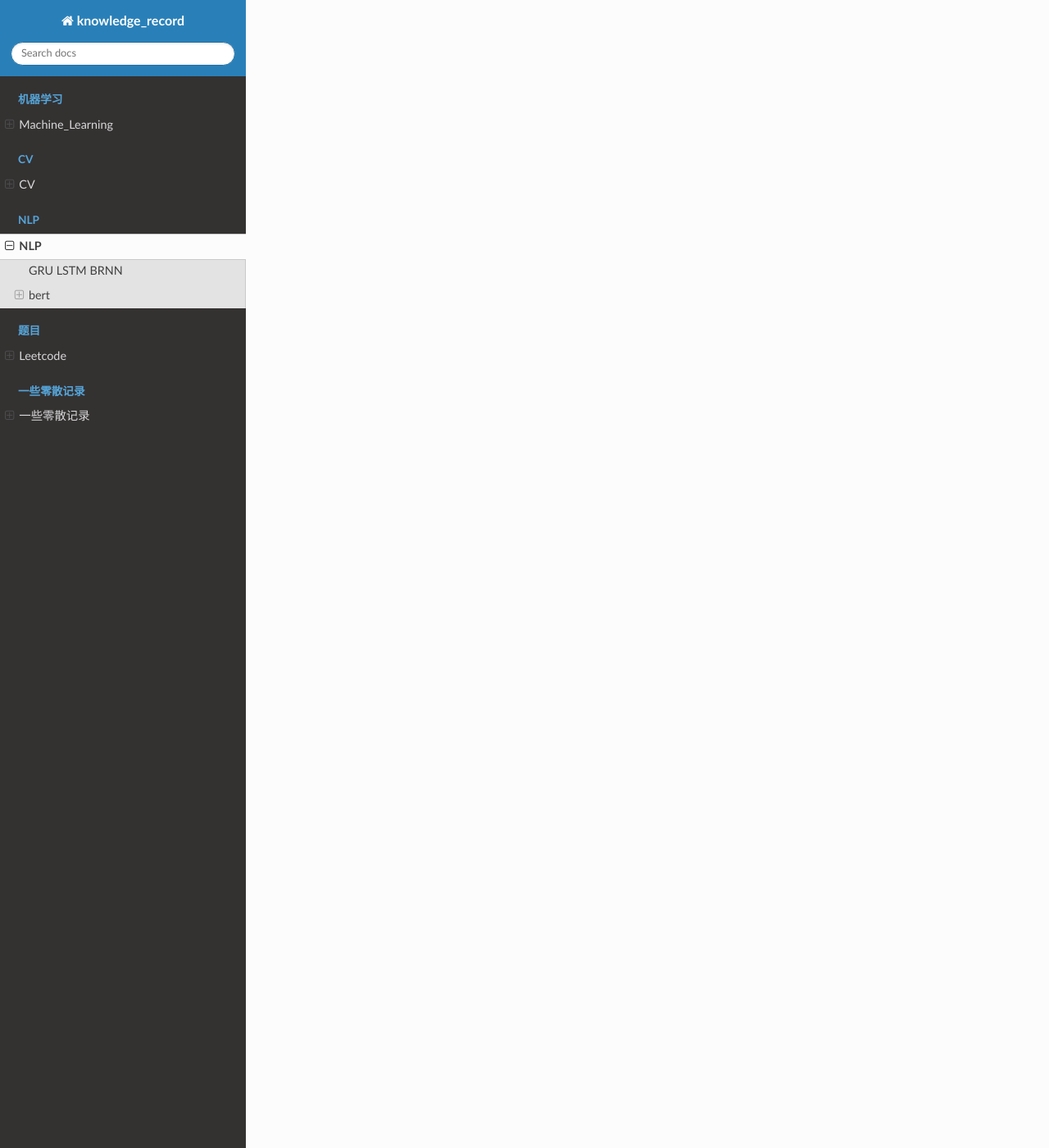
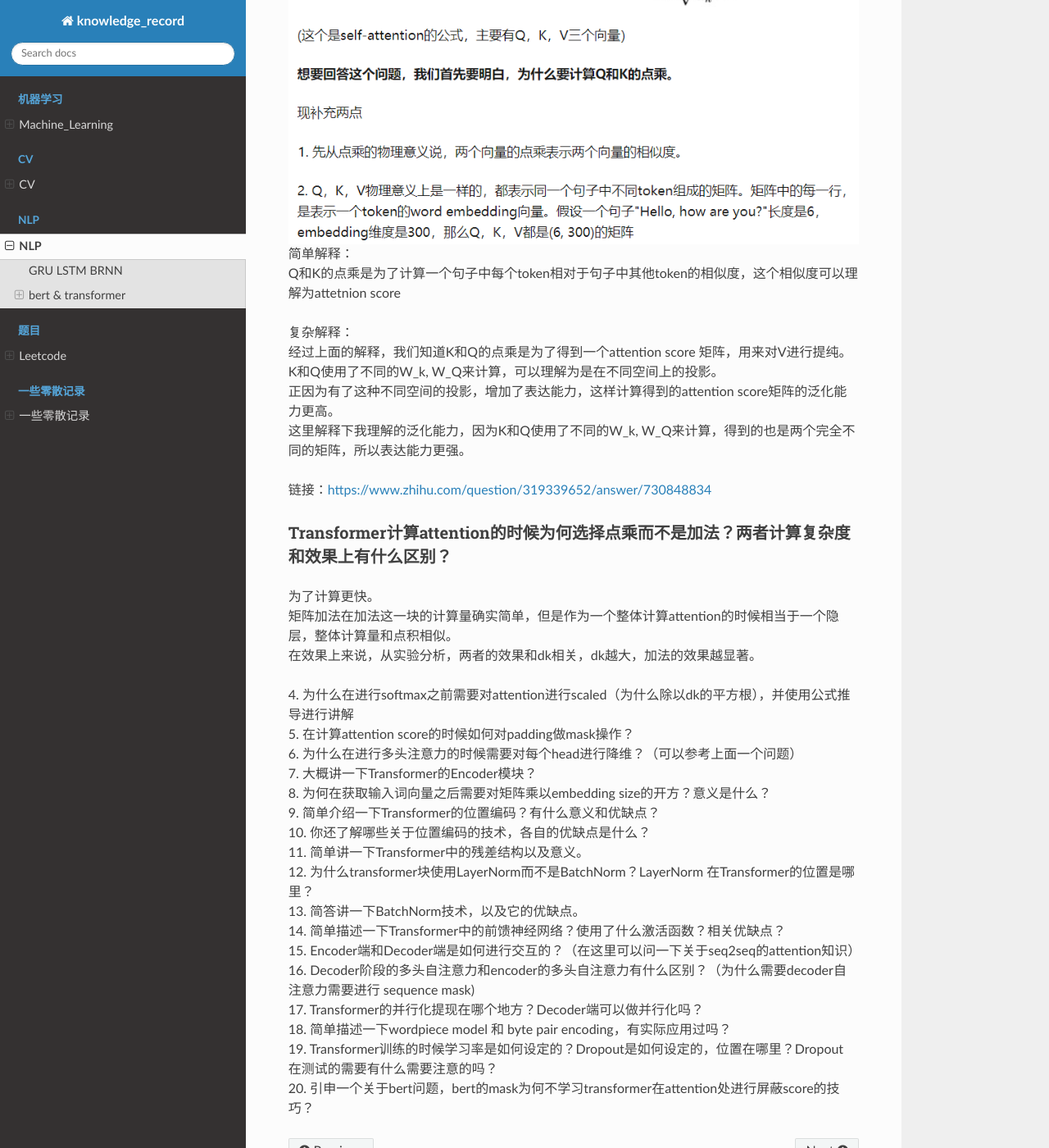
Before and after one commit to luochuankai-JHU/knowledge_record, a Sphinx documentation site: the page built from docs/nlp/nlp.rst, in a window 1280 px wide and 1400 px high, scrolled down 1814 px. Shown: the whole window at 82% size. Built offline with Sphinx 7.4.7 and the Read the Docs theme 2.0.0, drawn with Linux system fonts in a browser that asks for light colours; some of the changed text lies outside the part shown.

Commit message:
nlp transformer

```diff
--- a/docs/nlp/nlp.rst
+++ b/docs/nlp/nlp.rst
@@ -21,29 +21,80 @@ GRU LSTM BRNN
 
 
 
-bert
+bert & transformer
 =================
 
 马上上线
 
-transformer
+
 -----------------
 
 知识蒸馏
 
 剪枝
 
-crf
-n gram
-attention
-transformer
-gpt
-bert
-bagofword
-fasttext
-glove
-elmo
-知识图谱
-模型压缩的相关知识三大角度：蒸馏，剪枝，量化
+| crf
+| n gram
+| attention
+| transformer
+| gpt
+| bert
+| bagofword
+| fasttext
+| glove
+| elmo
+| 知识图谱
+| 模型压缩的相关知识三大角度：蒸馏，剪枝，量化
 
 https://cloud.tencent.com/developer/article/1558479
+
+https://zhuanlan.zhihu.com/p/148656446
+
+史上最全Transformer面试题
+
+Transformer为何使用多头注意力机制？（为什么不使用一个头）
+---------------------------------------------------------------
+
+这个目前还没有公认的解释，本质上是论文原作者发现这样效果确实好。但是普遍的说法是，使用多个头可以提供多个角度的信息。
+
+
+Transformer为什么Q和K使用不同的权重矩阵生成，为何不能使用同一个值进行自身的点乘？
+-----------------------------------------------------------------------------------------
+
+.. image:: ../../_static/nlp/self-attention.png
+	:align: center
+
+| 简单解释：
+| Q和K的点乘是为了计算一个句子中每个token相对于句子中其他token的相似度，这个相似度可以理解为attetnion score
+
+| 复杂解释：
+| 经过上面的解释，我们知道K和Q的点乘是为了得到一个attention score 矩阵，用来对V进行提纯。
+| K和Q使用了不同的W_k, W_Q来计算，可以理解为是在不同空间上的投影。
+| 正因为有了这种不同空间的投影，增加了表达能力，这样计算得到的attention score矩阵的泛化能力更高。
+| 这里解释下我理解的泛化能力，因为K和Q使用了不同的W_k, W_Q来计算，得到的也是两个完全不同的矩阵，所以表达能力更强。
+
+链接：https://www.zhihu.com/question/319339652/answer/730848834
+
+Transformer计算attention的时候为何选择点乘而不是加法？两者计算复杂度和效果上有什么区别？
+-----------------------------------------------------------------------------------------------------------
+| 为了计算更快。
+| 矩阵加法在加法这一块的计算量确实简单，但是作为一个整体计算attention的时候相当于一个隐层，整体计算量和点积相似。
+| 在效果上来说，从实验分析，两者的效果和dk相关，dk越大，加法的效果越显著。
+
+| 4. 为什么在进行softmax之前需要对attention进行scaled（为什么除以dk的平方根），并使用公式推导进行讲解
+| 5. 在计算attention score的时候如何对padding做mask操作？
+| 6. 为什么在进行多头注意力的时候需要对每个head进行降维？（可以参考上面一个问题）
+| 7. 大概讲一下Transformer的Encoder模块？
+| 8. 为何在获取输入词向量之后需要对矩阵乘以embedding size的开方？意义是什么？
+| 9. 简单介绍一下Transformer的位置编码？有什么意义和优缺点？
+| 10. 你还了解哪些关于位置编码的技术，各自的优缺点是什么？
+| 11. 简单讲一下Transformer中的残差结构以及意义。
+| 12. 为什么transformer块使用LayerNorm而不是BatchNorm？LayerNorm 在Transformer的位置是哪里？
+| 13. 简答讲一下BatchNorm技术，以及它的优缺点。
+| 14. 简单描述一下Transformer中的前馈神经网络？使用了什么激活函数？相关优缺点？
+| 15. Encoder端和Decoder端是如何进行交互的？（在这里可以问一下关于seq2seq的attention知识）
+| 16. Decoder阶段的多头自注意力和encoder的多头自注意力有什么区别？（为什么需要decoder自注意力需要进行 sequence mask)
+| 17. Transformer的并行化提现在哪个地方？Decoder端可以做并行化吗？
+| 18. 简单描述一下wordpiece model 和 byte pair encoding，有实际应用过吗？
+| 19. Transformer训练的时候学习率是如何设定的？Dropout是如何设定的，位置在哪里？Dropout 在测试的需要有什么需要注意的吗？
+| 20. 引申一个关于bert问题，bert的mask为何不学习transformer在attention处进行屏蔽score的技巧？
```
Also changed, not shown: docs/_static/nlp/self-attention.png (added).
